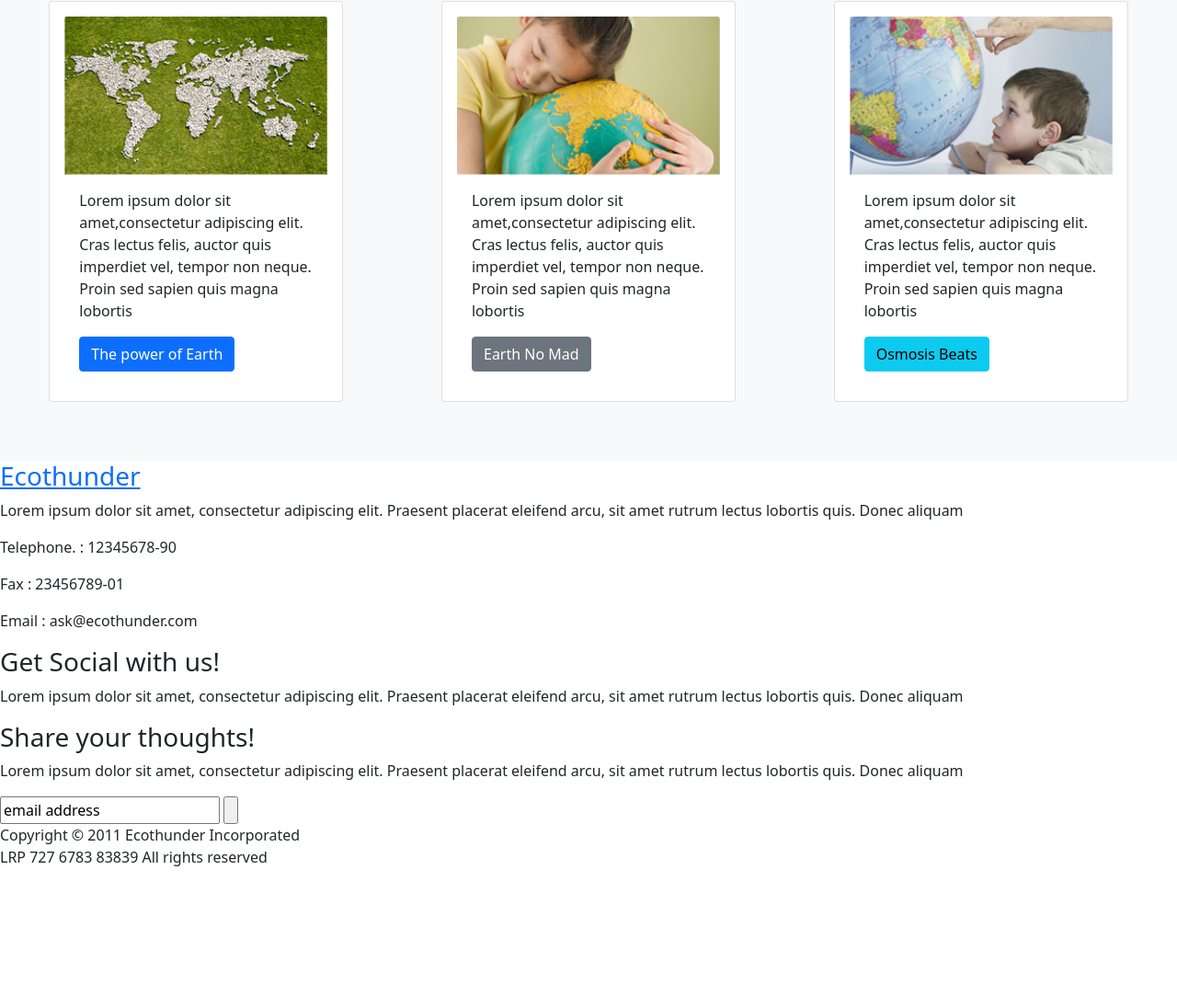
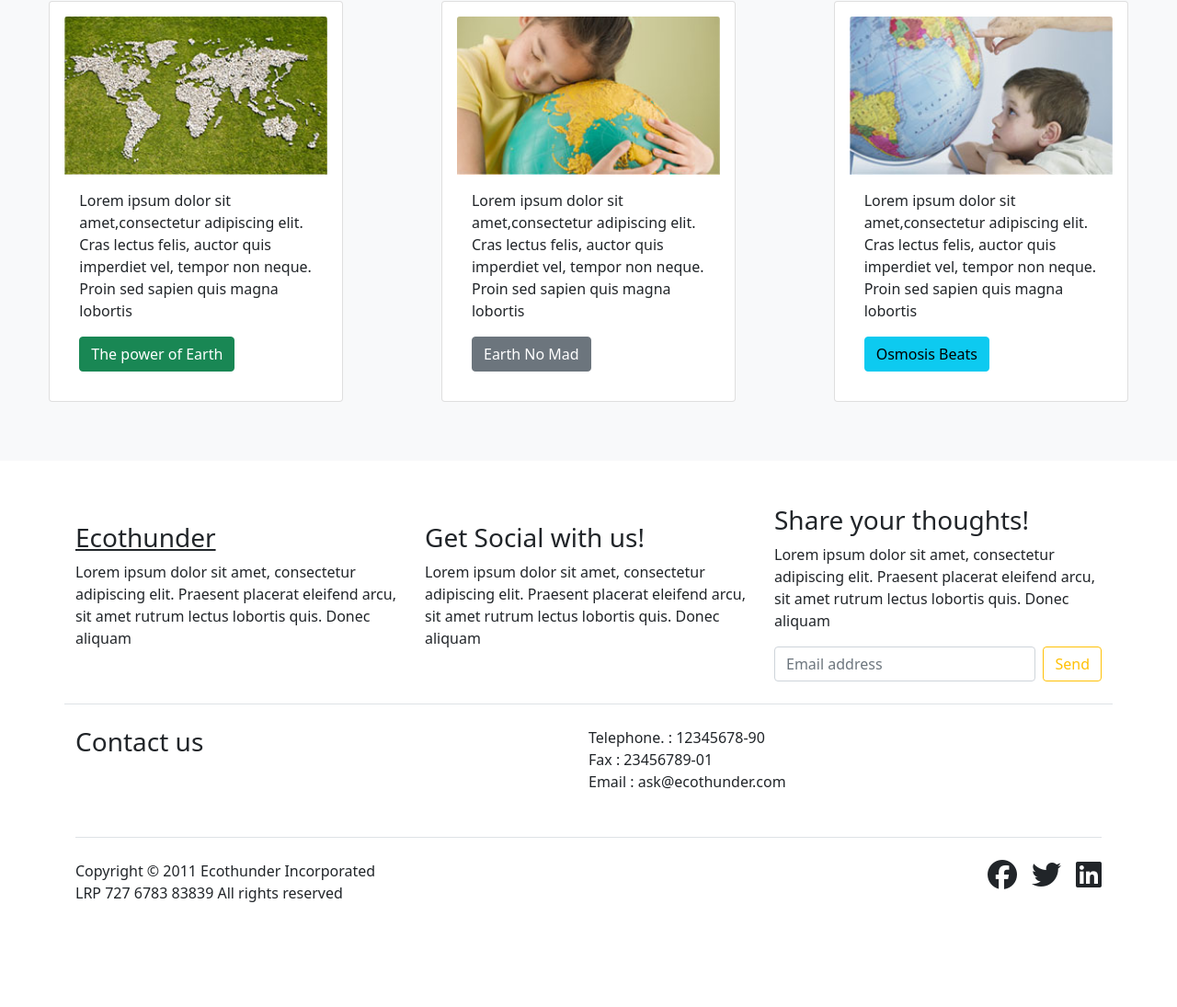
Before and after one commit to amorellb/ecothunder, a website: page index.html in a window 1280 px wide. Shown: the part 868-1963 px from the top of the page at 92% size. Before the commit the page ends 1828 px from the top, so only its background shows below. Drawn offline with nearby package versions, Linux system fonts and the light colour scheme.

Commit message:
add footer styles

```diff
--- a/index.html
+++ b/index.html
@@ -12,6 +12,12 @@
     <script
       src="https://cdn.jsdelivr.net/npm/bootstrap@5.1.3/dist/js/bootstrap.bundle.min.js"
       integrity="sha384-ka7Sk0Gln4gmtz2MlQnikT1wXgYsOg+OMhuP+IlRH9sENBO0LRn5q+8nbTov4+1p"
+      crossorigin="anonymous"
+    ></script>
+
+    <!-- FONTAWESOME -->
+    <script
+      src="https://kit.fontawesome.com/3d8495eb65.js"
       crossorigin="anonymous"
     ></script>
 
@@ -143,7 +149,7 @@
               lectus felis, auctor quis imperdiet vel, tempor non neque. Proin
               sed sapien quis magna lobortis
             </p>
-            <a class="btn btn-primary" href="powerearth.html"
+            <a class="btn btn-success" href="powerearth.html"
               >The power of Earth</a
             >
           </div>
@@ -183,65 +189,83 @@
       </section>
     </main>
 
-    <footer id="footer">
-      <div>
-        <div class="first">
-          <h3><a href="index.html">Ecothunder</a></h3>
+    <div class="container">
+      <footer id="footer" class="py-5">
+        <div class="row flex-md-row flex-column align-items-center mb-4">
+          <div class="col-10 col-md-4">
+            <h3><a class="link-dark" href="index.html">Ecothunder</a></h3>
             <p>
               Lorem ipsum dolor sit amet, consectetur adipiscing elit. Praesent
-            placerat eleifend arcu, sit amet rutrum lectus lobortis quis. Donec
-            aliquam
+              placerat eleifend arcu, sit amet rutrum lectus lobortis quis.
+              Donec aliquam
             </p>
-          <div>
-            <p>Telephone. : <span>12345678-90</span></p>
-            <p>Fax : <span>23456789-01</span></p>
-            <p>Email : <span>ask@ecothunder.com</span></p>
           </div>
-        </div>
-        <div>
+          <div class="col-10 col-md-4">
             <h3>Get Social with us!</h3>
             <p>
               Lorem ipsum dolor sit amet, consectetur adipiscing elit. Praesent
-            placerat eleifend arcu, sit amet rutrum lectus lobortis quis. Donec
-            aliquam
+              placerat eleifend arcu, sit amet rutrum lectus lobortis quis.
+              Donec aliquam
             </p>
-          <div>
-            <a
-              href="http://facebook.com/freewebsitetemplates"
-              class="facebook"
-              target="_blank"
-            ></a>
-            <a
-              href="http://twitter.com/fwtemplates"
-              class="twitter"
-              target="_blank"
-            ></a>
-            <a href="#" class="linked-in"></a>
           </div>
-        </div>
-        <div>
+
+          <div class="col-10 col-md-4">
+            <form action="#">
               <h3>Share your thoughts!</h3>
               <p>
-            Lorem ipsum dolor sit amet, consectetur adipiscing elit. Praesent
-            placerat eleifend arcu, sit amet rutrum lectus lobortis quis. Donec
-            aliquam
+                Lorem ipsum dolor sit amet, consectetur adipiscing elit.
+                Praesent placerat eleifend arcu, sit amet rutrum lectus lobortis
+                quis. Donec aliquam
               </p>
-          <form action="#">
-            <label for="subscribe"
+              <div class="d-flex w-100 gap-2">
+                <label for="subscribe" class="visually-hidden"
+                  >Email address</label
                 ><input
+                  class="form-control"
                   type="text"
                   id="subscribe"
                   maxlength="30"
-                value="email address"
-            /></label>
-            <input class="submit" type="submit" value="" />
+                  placeholder="Email address"
+                />
+                <button class="btn btn-outline-warning" type="button" value="">
+                  Send
+                </button>
+              </div>
             </form>
+          </div>
+        </div>
+        <div class="row border-top py-4 my-4">
+          <h3 class="col-6">Contact us</h3>
+          <ul class="nav flex-column col-6">
+            <li class="nav-item">Telephone. : <span>12345678-90</span></li>
+            <li class="nav-item">Fax : <span>23456789-01</span></li>
+            <li class="nav-item">Email : <span>ask@ecothunder.com</span></li>
+          </ul>
+        </div>
+        <div class="d-flex justify-content-between py-4 my-4 border-top">
           <p>
             Copyright &copy; 2011 Ecothunder Incorporated <br />LRP 727 6783
             83839 All rights reserved
           </p>
-        </div>
+          <ul class="list-unstyled d-flex">
+            <li class="ms-3">
+              <a href="#" class="link-dark" target="_blank"
+                ><i class="fab fa-facebook fs-2"></i
+              ></a>
+            </li>
+            <li class="ms-3">
+              <a href="#" class="link-dark" target="_blank"
+                ><i class="fab fa-twitter fs-2"></i
+              ></a>
+            </li>
+            <li class="ms-3">
+              <a href="#" class="link-dark"
+                ><i class="fab fa-linkedin fs-2"></i
+              ></a>
+            </li>
+          </ul>
         </div>
       </footer>
+    </div>
   </body>
 </html>
```
Lines whose indentation alone changed are shown as unchanged.
